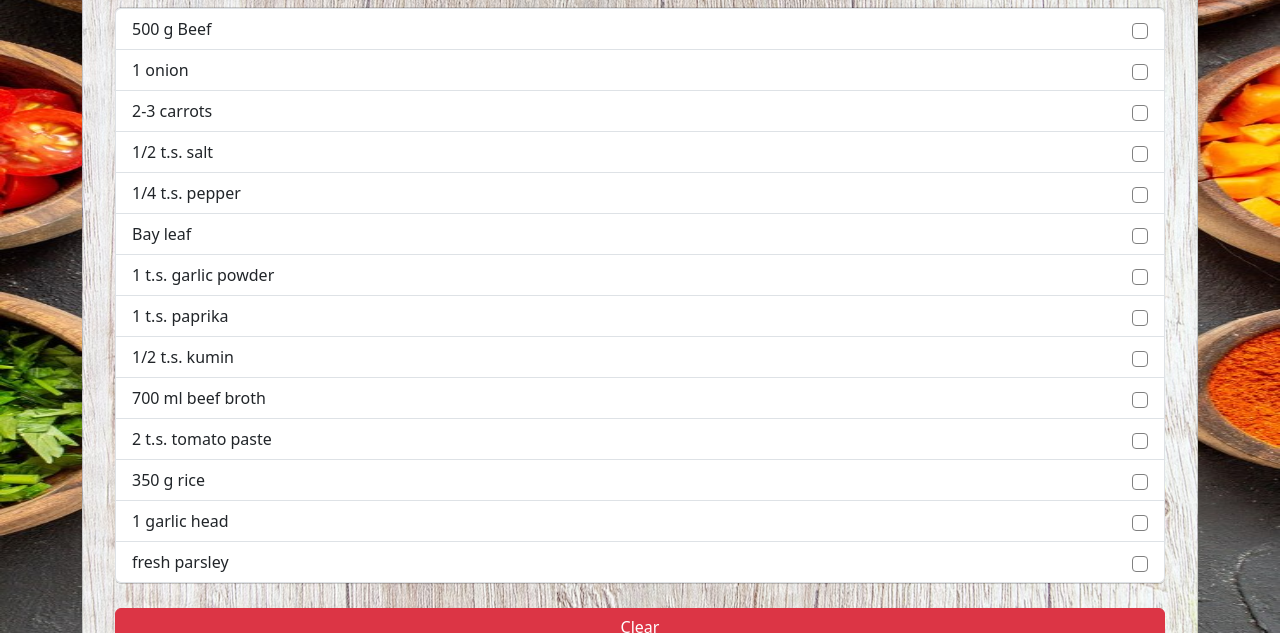
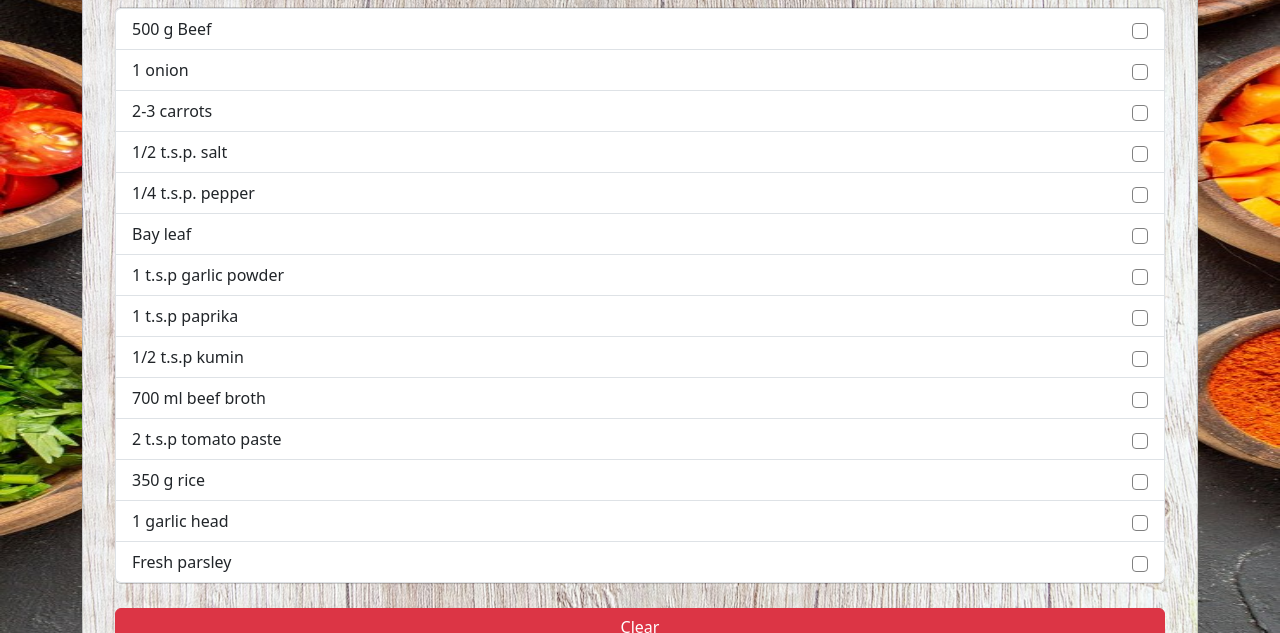
Before and after one commit to lukas-anci/recipe-app, a React (Vite) app: page /recipe/1 in a window 1280 px wide. Shown: the part 840-1473 px from the top of the page. Built offline with nearby package versions, Linux system fonts and the light colour scheme.

Commit message:
Add creamy lemon fish

```diff
--- a/src/App.tsx
+++ b/src/App.tsx
@@ -3,77 +3,8 @@ import '../src/scss/styles.scss';
 import { BrowserRouter as Router, Route, Switch } from 'react-router-dom';
 import RecipeCard from './Components/RecipeCard';
 import RecipeDetail from './Components/RecipeDetail';
+import { recipeData } from './recipeData';
 function App() {
-  const recipeData = [
-    // Replace this with your actual recipe data
-    {
-      id: '1',
-      name: 'Pilaf',
-      imageUrl: '/images/plovas.jpg',
-      ingredients: [
-        '500 g Beef',
-        '1 onion',
-        '2-3 carrots',
-        '1/2 t.s. salt',
-        '1/4 t.s. pepper',
-        'Bay leaf',
-        '1 t.s. garlic powder',
-        '1 t.s. paprika',
-        '1/2 t.s. kumin',
-        '700 ml beef broth',
-        '2 t.s. tomato paste',
-        '350 g rice',
-        '1 garlic head',
-        'fresh parsley',
-      ],
-      instructions: [
-        'Cut beef in small cubic pieces.',
-        'Cut onion and carrot into small stripes.',
-        'Heat the oil in the pan, cook onions for few minutes.',
-        'Add carrots, cook for few minutes.',
-        'Cook beef but not until it gets roasted.',
-        'Mix all the spices and put into the pot.',
-        'Add the broth, bay leaf and mix everything.',
-        'Cook on low heat for 2-3 hours.',
-        'Clean the rice and add to the pot for 20-30 minutes.',
-        'Add the cut garlic head.',
-        'Serve with fresh parsley.',
-      ],
-    },
-    {
-      id: '2',
-      name: 'Chicken noodles',
-      imageUrl: '/images/stir-fry.jpg',
-      ingredients: [
-        '200g noodles',
-        'oil to fry',
-        '400 g of chicken',
-        '3 garlic cloves',
-        '1 red paprika',
-        ' 200 g beans or brocolli',
-        '100 g shiitake mushrooms',
-        'sezame seeds',
-      ],
-      sauce: [
-        '4 spoons soy sauce',
-        '2 spoons oyster sauce',
-        '2 spoons sweet chilli sauce',
-        '2 spoons water',
-        '1 spoon sugar or honey',
-        '1 spoon rice vinegar',
-        '1 spoon sezame oil',
-      ],
-      instructions: [
-        'Cook the noodles as instructed',
-        'Mix everything in a bowl for the sauce',
-        'Preheat the oven and cook the chicken',
-        'Add garlic, ginger and cook for a minute',
-        'Add the cooked noodles and mix it',
-        'Serve with sezame seeds',
-      ],
-    },
-  ];
-
   return (
     <Router>
       <div className="container">
--- /dev/null
+++ b/src/recipeData.ts
@@ -0,0 +1,90 @@
+export const recipeData = [
+  {
+    id: '1',
+    name: 'Pilaf',
+    imageUrl: '/images/plovas.jpg',
+    ingredients: [
+      '500 g Beef',
+      '1 onion',
+      '2-3 carrots',
+      '1/2 t.s.p. salt',
+      '1/4 t.s.p. pepper',
+      'Bay leaf',
+      '1 t.s.p garlic powder',
+      '1 t.s.p paprika',
+      '1/2 t.s.p kumin',
+      '700 ml beef broth',
+      '2 t.s.p tomato paste',
+      '350 g rice',
+      '1 garlic head',
+      'Fresh parsley',
+    ],
+    instructions: [
+      'Cut beef in small cubic pieces.',
+      'Cut onion and carrot into small stripes.',
+      'Heat the oil in the pan, cook onions for few minutes.',
+      'Add carrots, cook for few minutes.',
+      'Cook beef but not until it gets roasted.',
+      'Mix all the spices and put into the pot.',
+      'Add the broth, bay leaf and mix everything.',
+      'Cook on low heat for 2-3 hours.',
+      'Clean the rice and add to the pot for 20-30 minutes.',
+      'Add the cut garlic head.',
+      'Serve with fresh parsley.',
+    ],
+  },
+  {
+    id: '2',
+    name: 'Chicken Noodles',
+    imageUrl: '/images/stir-fry.jpg',
+    ingredients: [
+      '200 g noodles',
+      'Oil to fry',
+      '400 g of chicken',
+      '3 garlic cloves',
+      '1 red paprika',
+      '200 g beans or brocolli',
+      '100 g shiitake mushrooms',
+      'sezame seeds',
+    ],
+    sauce: [
+      '4 tbsp soy sauce',
+      '2 tbsp oyster sauce',
+      '2 tbsp sweet chilli sauce',
+      '2 tbsp water',
+      '1 tbsp sugar or honey',
+      '1 tbsp rice vinegar',
+      '1 tbsp sezame oil',
+    ],
+    instructions: [
+      'Cook the noodles as instructed.',
+      'Mix everything in a bowl for the sauce.',
+      'Preheat the oven and cook the chicken.',
+      'Add garlic, ginger and cook for a minute.',
+      'Add the cooked noodles and mix it.',
+      'Serve with sezame seeds.',
+    ],
+  },
+  {
+    id: '3',
+    name: 'Creamy Lemon White Fish',
+    imageUrl: '/images/creamyFish.webp',
+    ingredients: [
+      '2 tea spoons butter',
+      '2 white fish fillet',
+      '250 ml cream (20%)',
+      '1 lemon',
+      'Salt and pepper',
+    ],
+
+    instructions: [
+      'Preheat the pan and add butter.',
+      'Fry fish from both sides until golden and season with salt and pepper.',
+      'Cut half a lemon in slices.',
+      'Add cream to the fish.',
+      'Add the lemon slices and squeze the remaining half of the lemon.',
+      'Cook fish in sauce for 5-10 minutes until cream thickens.',
+      'Serve with mashed potatoes or rice.',
+    ],
+  },
+];
```
Also changed, not shown: public/images/creamyFish.webp (added).
